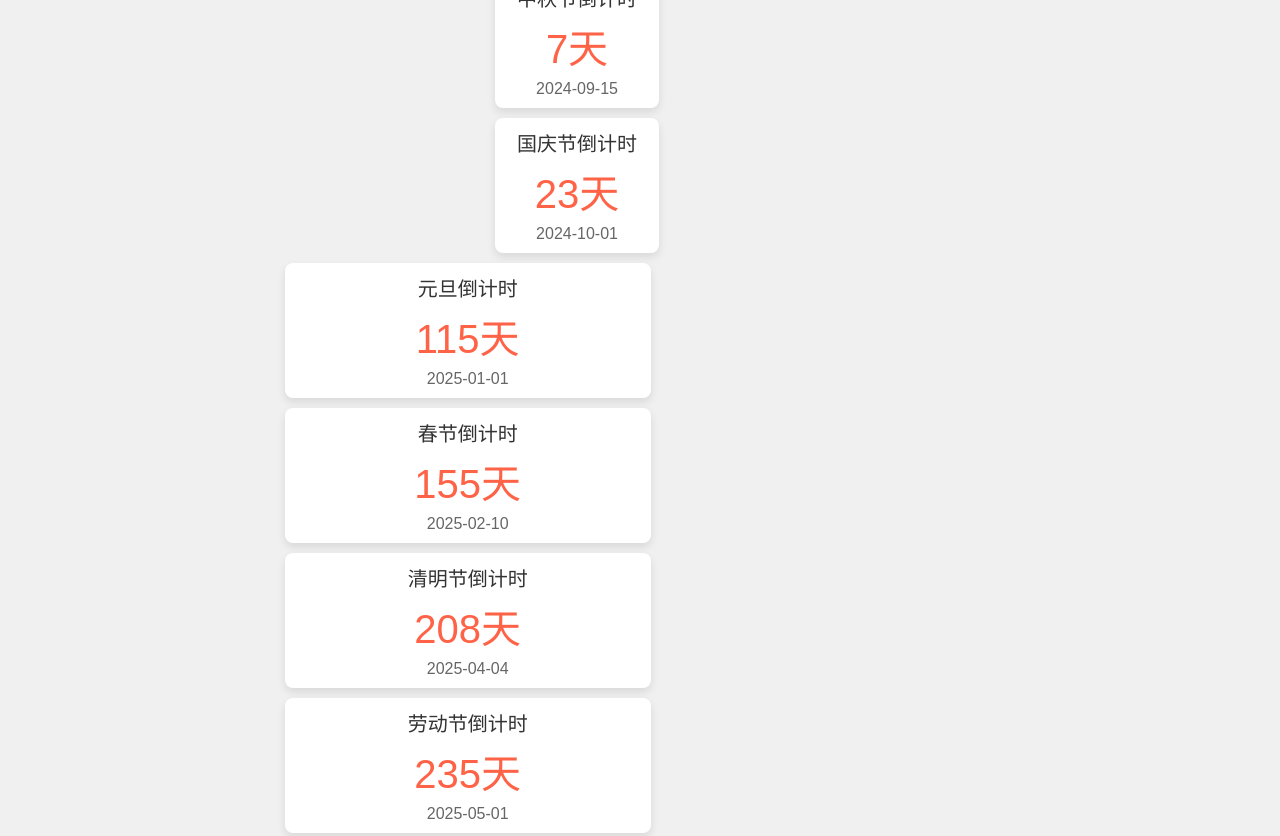
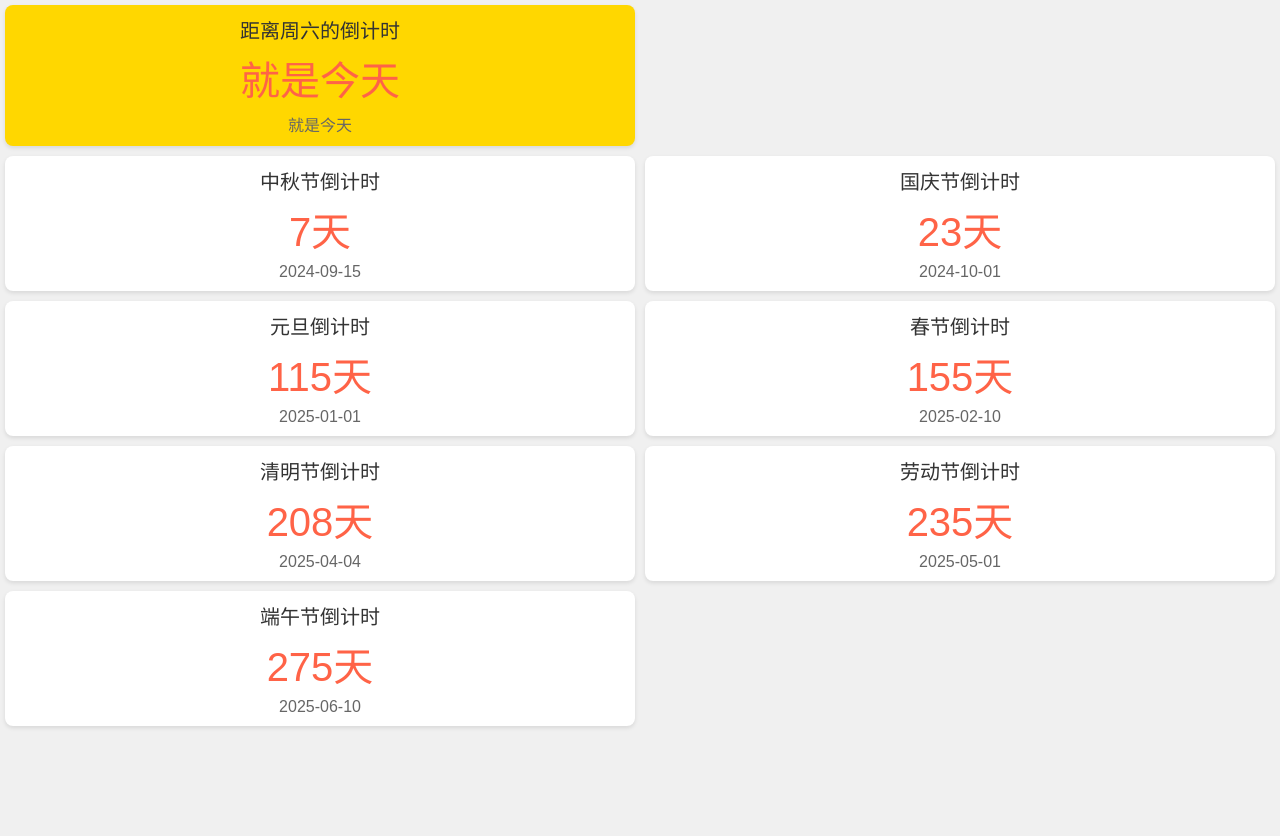
Before and after one commit to MEMZ-Chrome/i-want-holidays, a plain HTML site: page index.html in a window 1280 px wide. Shown: the top 836 px of the page. After the commit the page ends 800 px from the top, so only its background shows below. Drawn offline with Linux system fonts and the light colour scheme.

Commit message:
Update index.html

```diff
--- a/index.html
+++ b/index.html
@@ -7,23 +7,23 @@
 <style>
   body {
     font-family: Arial, sans-serif;
+    margin: 0;
+    padding: 0;
+    background-color: #f0f0f0;
     display: flex;
     flex-direction: column;
-    justify-content: center;
-    align-items: center;
     height: 100vh;
-    margin: 0;
-    background-color: #f0f0f0;
   }
   .countdown-container {
     text-align: center;
     background: white;
     padding: 10px;
     border-radius: 8px;
-    box-shadow: 0 4px 8px rgba(0,0,0,0.1);
+    box-shadow: 0 2px 4px rgba(0,0,0,0.1);
     margin: 5px;
     display: inline-block;
-    width: 48%;
+    width: calc(50% - 10px);
+    box-sizing: border-box;
   }
   .countdown-title {
     font-size: 20px;
@@ -38,6 +38,12 @@
   .countdown-text {
     font-size: 16px;
     color: #666;
+  }
+  #saturdayCountdown {
+    position: sticky;
+    top: 0;
+    background-color: #ffd700;
+    z-index: 1000;
   }
 </style>
 </head>
@@ -78,7 +84,7 @@ function updateCountdown(holidays) {
     if (difference > 0) {
       countdownElement.innerHTML = days + "天";
     } else {
-      holidays[holiday] = new Date((currentYear + 1) + '-' + (date.getMonth() < 10 ? '0' : '') + (date.getMonth() + 1) + '-' + (date.getDate() < 10 ? '0' : '') + date.getDate());
+      holidays[holiday] = new Date((currentYear + 1) + '-' + (date.getMonth() + 1) + '-' + date.getDate());
       difference = holidays[holiday] - now;
       days = Math.floor(difference / (1000 * 60 * 60 * 24));
       countdownElement.innerHTML = "已过去";
```
